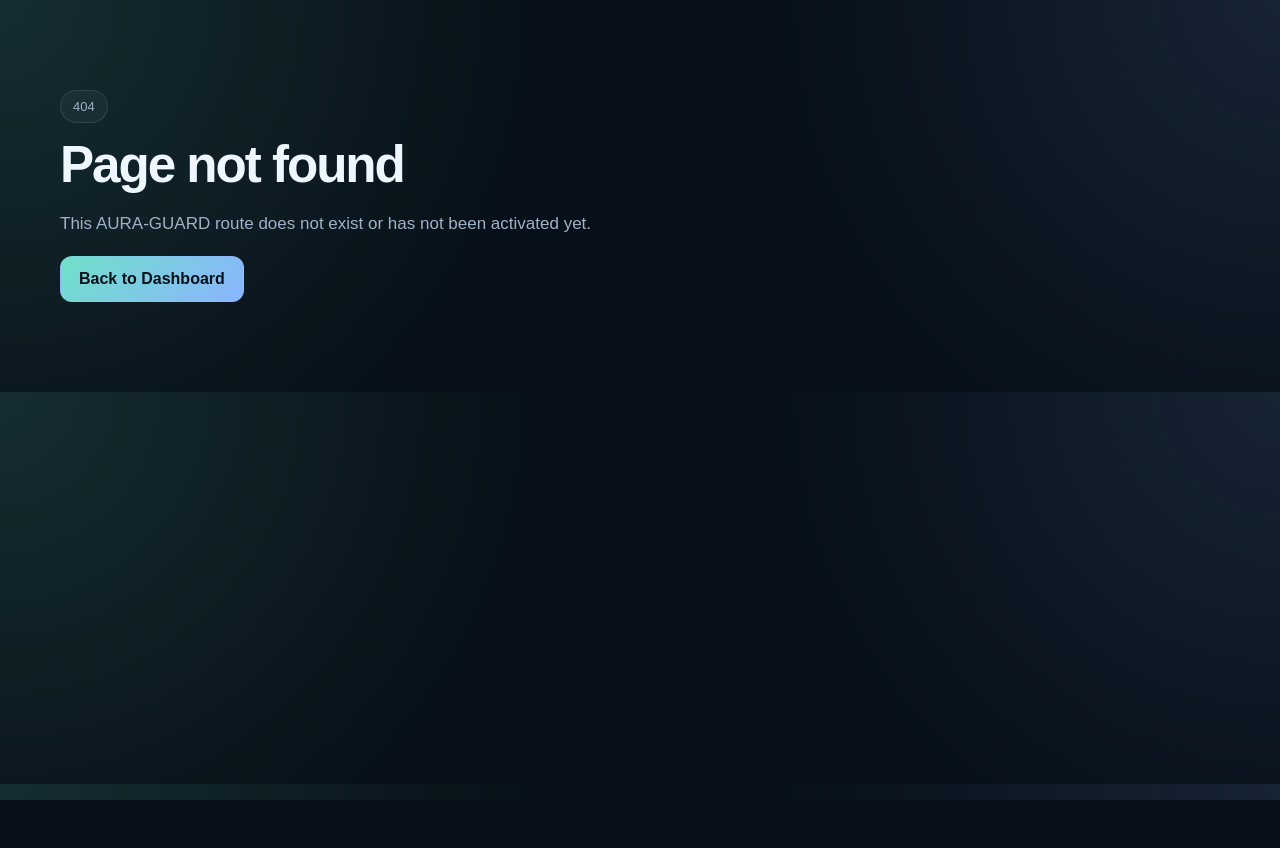
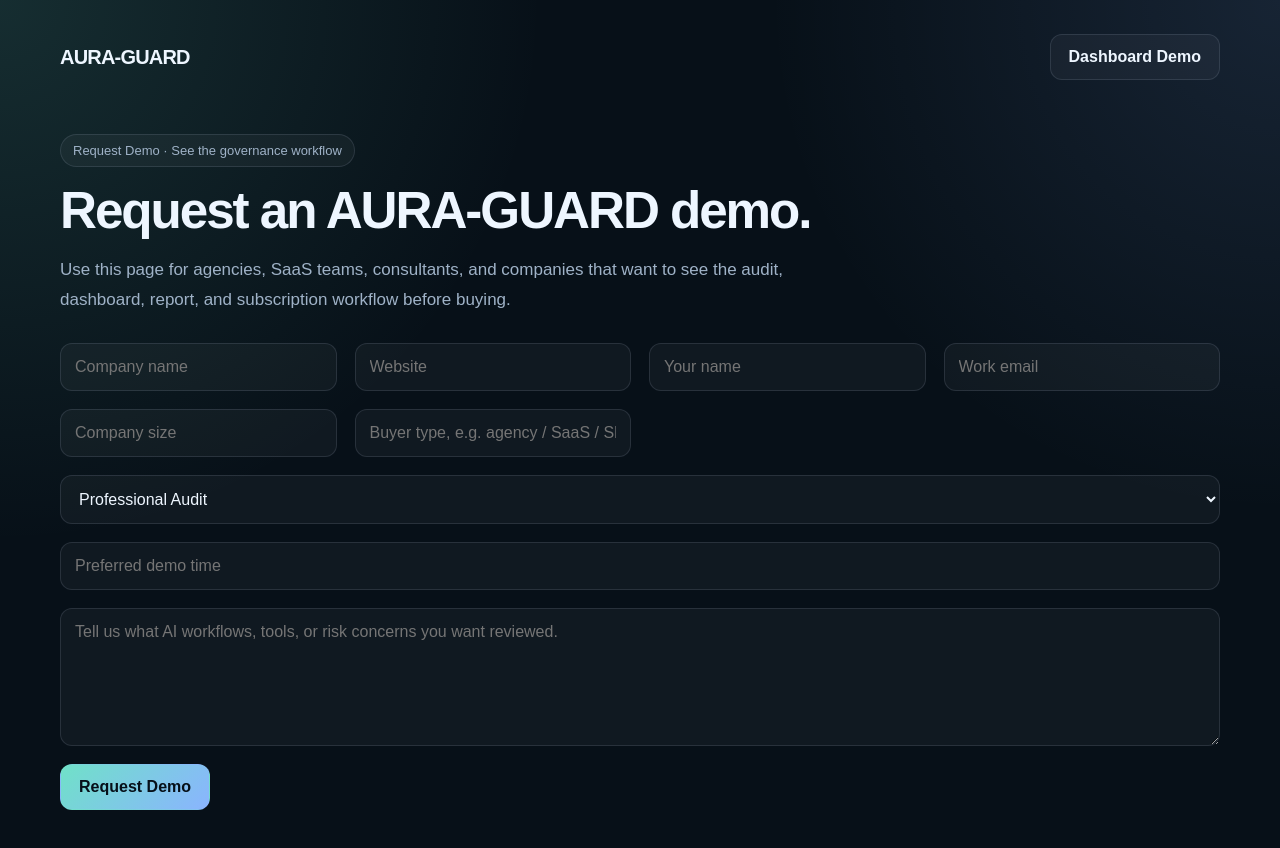
Before and after one commit to bisniskhusus019-hub/aura-guard-enterprise-os, a Next.js app: page /demo-request in a window 1280 px wide. Before the commit this address had no page. Shown: the top 848 px of the page. Before the commit the page ends 800 px from the top, so only its background shows below. Built offline with nearby package versions, Linux system fonts and the light colour scheme.

Commit message:
Add demo request page

```diff
--- /dev/null
+++ b/app/demo-request/page.tsx
@@ -0,0 +1,18 @@
+import Link from "next/link";
+import { LeadCaptureForm } from "@/components/lead-capture-form";
+
+export default function DemoRequestPage() {
+  return (
+    <main className="container" style={{ padding: "34px 0 84px" }}>
+      <header style={{ display: "flex", justifyContent: "space-between", alignItems: "center", marginBottom: 54 }}>
+        <Link href="/" style={{ fontWeight: 900, fontSize: 20, letterSpacing: "-0.04em" }}>AURA-GUARD</Link>
+        <Link className="btn btn-secondary" href="/dashboard">Dashboard Demo</Link>
+      </header>
+
+      <div className="badge">Request Demo · See the governance workflow</div>
+      <h1 className="section-title" style={{ marginTop: 18 }}>Request an AURA-GUARD demo.</h1>
+      <p className="section-copy">Use this page for agencies, SaaS teams, consultants, and companies that want to see the audit, dashboard, report, and subscription workflow before buying.</p>
+      <LeadCaptureForm mode="demo" />
+    </main>
+  );
+}
```
